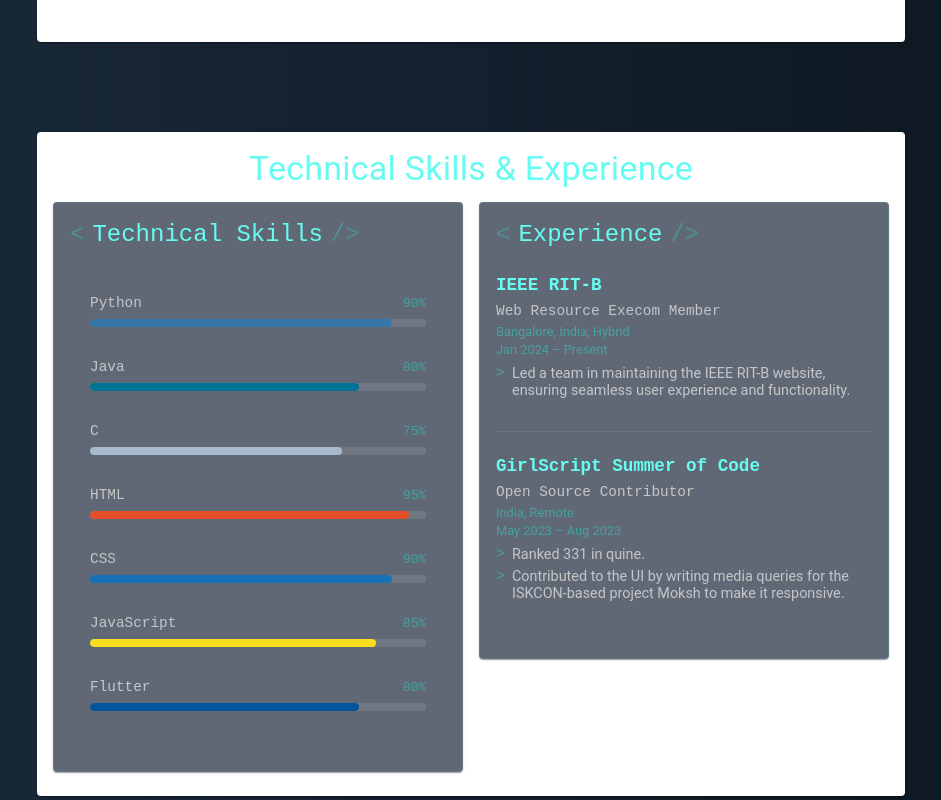
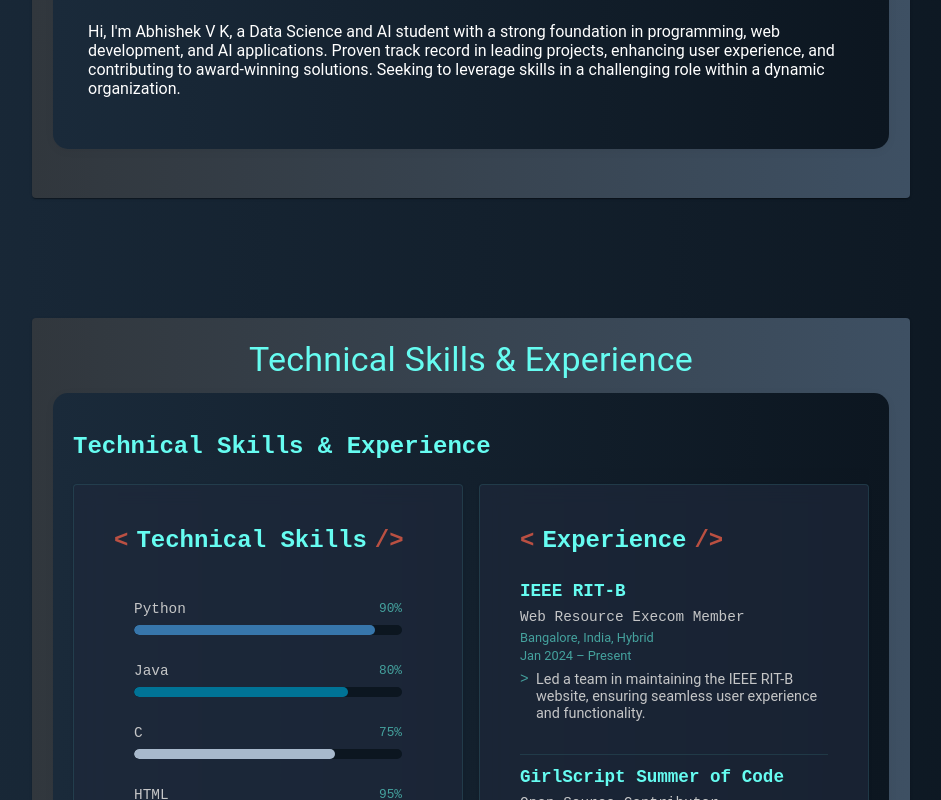
Before and after one commit to Abhishekvk04/Portfolio-Website, a React (Create React App) app: page / in a window 1280 px wide. Shown: the part 720-1520 px from the top of the page, without its empty margins (169-1110 px from the left). Built offline with nearby package versions, Linux system fonts and the light colour scheme.

Commit message:
changes made in css part

```diff
--- a/src/App.css
+++ b/src/App.css
@@ -402,3 +402,148 @@
     margin-bottom: 1rem;
   }
 }
+
+
+.grid-wrapper {
+  background: linear-gradient(to right, #1a2a3a, #0c1620);
+}
+
+.skills-and-experience {
+  background: linear-gradient(to right, #1a2a3a, #0c1620);
+}
+
+.about-me-section {
+  background: linear-gradient(to right, #1a2a3a, #0c1620);
+  padding: 20px;
+  border-radius: 10px;
+  margin-bottom: 20px;
+  box-shadow: 0 2px 10px rgba(0, 0, 0, 0.05); /* Soft shadow effect */
+}
+
+.skills-and-experience-section {
+  background: linear-gradient(to right, #1a2a3a, #0c1620);
+  padding: 20px;
+  border-radius: 10px;
+  box-shadow: 0 2px 10px rgba(0, 0, 0, 0.05); /* Soft shadow effect */
+  margin-bottom: 20px;
+}
+
+.skills-and-experience-section .section-title {
+  font-weight: bold;
+  margin-bottom: 16px;
+  font-size: 1.5rem;
+}
+
+@media (max-width: 768px) {
+  .about-me-section,
+  .skills-and-experience-section {
+    padding: 16px;
+    margin-bottom: 16px;
+  }
+
+  .left-align {
+    font-size: 1rem;
+  }
+}
+
+/* Responsive adjustments */
+@media (max-width: 768px) {
+  .App-card {
+    margin-bottom: 20px; /* Reduce margin for smaller screens */
+    padding: 15px;
+  }
+}
+/* General styles for section cards */
+.App-card {
+
+  background: linear-gradient(to right, #31373d, #3e5063); /* Gradient background */
+  border-radius: 20px; /* Increase rounded corners for smoother look */
+  margin-bottom: 40px; /* Space between sections */
+  padding: 5px; /* Add extra padding for breathing space */
+  box-shadow: 0 10px 30px rgba(0, 0, 0, 0.2); /* Softer shadow for a more elevated look */
+  transition: all 0.4s ease-in-out; /* Smooth transition for hover effects */
+}
+
+/* Smooth hover effect */
+.App-card:hover {
+  box-shadow: 0 15px 40px rgba(0, 0, 0, 0.25); /* Increase shadow for a hovering effect */
+  transform: translateY(-8px) scale(1.02); /* Slight lift and scale for hover effect */
+  transition: transform 0.3s ease-in-out, box-shadow 0.4s ease-in-out; /* Ensure smooth transition */
+}
+
+/* Section header titles */
+.section-title {
+  text-align: center;
+  color: #66fcf1; /* Cyan color for the title */
+  font-size: 1.8rem;
+  font-weight: bold;
+  margin-bottom: 20px;
+}
+
+/* About Me and Experience sections content */
+.about-me-section,
+.skills-and-experience-section {
+  background-color: rgba(255, 255, 255, 0.05); /* Slightly transparent background for inner content */
+  padding: 20px;
+  border-radius: 15px; /* Smoother corners inside */
+}
+
+/* Skill Bar styling */
+.skill-bar-bg {
+  background-color: #0c1620;
+  height: 10px;
+  border-radius: 20px; /* Smooth rounded ends */
+  margin-top: 8px;
+  overflow: hidden; /* Ensures the fill stays within the rounded corners */
+}
+
+.skill-bar-fill {
+  height: 100%;
+  border-radius: 20px; /* Smooth rounded ends */
+  transition: width 1s ease-out; /* Smooth fill animation */
+}
+
+/* Responsive adjustments */
+@media (max-width: 768px) {
+  .App-card {
+    margin-bottom: 20px; /* Reduce margin for smaller screens */
+    padding: 15px;
+    border-radius: 20px; /* Slightly reduce corner rounding on small screens */
+  }
+}
+
+
+.section-card {
+  background: linear-gradient(to right, #1a2a3a, #0c1620);
+  border-radius: 12px;
+  box-shadow: 0 4px 12px rgba(0, 0, 0, 0.1);
+  padding: 24px;
+  transition: box-shadow 0.3s ease-in-out;
+}
+
+.section-card:hover {
+  box-shadow: 0 6px 20px rgba(0, 0, 0, 0.15);
+}
+
+.skills-container,
+.experience-container {
+  display: flex;
+  flex-direction: column;
+  gap: 12px;
+}
+
+.title-tag {
+  color: #ff6347;
+}
+
+.section-title {
+  font-weight: bold;
+  margin-bottom: 16px;
+  font-size: 1.5rem;
+}
+
+@media (max-width: 768px) {
+  .section-card {
+    padding: 16px;
+  }
+}
--- a/src/App.js
+++ b/src/App.js
@@ -91,7 +91,7 @@
   ];
 
   return (
-    <Grid container spacing={2}>
+    <Grid container spacing={2} className="grid-wrapper">
       <Grid item xs={12} md={6}>
         <motion.div
           initial={{ opacity: 0, scale: 0.95 }}
@@ -101,24 +101,19 @@
           <Card className="section-card skills-card">
             <CardContent>
               <Typography variant="h5" className="section-title">
-                <span className="title-tag">&lt;</span>
-                Technical Skills
+                <span className="title-tag">&lt;</span> Technical Skills
                 <span className="title-tag">/&gt;</span>
               </Typography>
               <Box className="skills-container">
                 {skills.map((skill, index) => (
-                  <SkillBar
-                    key={index}
-                    skill={skill.name}
-                    level={skill.level}
-                    color={skill.color}
-                  />
+                  <SkillBar key={index} skill={skill.name} level={skill.level} color={skill.color} />
                 ))}
               </Box>
             </CardContent>
           </Card>
         </motion.div>
       </Grid>
+
     <Grid item xs={12} md={6}>
       <motion.div
         initial={{ opacity: 0, scale: 0.95 }}
@@ -128,8 +123,7 @@
         <Card className="section-card experience-card">
           <CardContent>
             <Typography variant="h5" className="section-title">
-                <span className="title-tag">&lt;</span>
-                Experience
+              <span className="title-tag">&lt;</span> Experience
               <span className="title-tag">/&gt;</span>
             </Typography>
             <div className="experience-container">
@@ -142,6 +136,7 @@
       </motion.div>
     </Grid>
   </Grid>
+
   );
 };
 
@@ -213,9 +208,21 @@
   const getSectionContent = (id) => {
     switch (id) {
       case 'about-me':
-        return <p className="left-align">Hi, I'm Abhishek V K, a Data Science and AI student with a strong foundation in programming, web development, and AI applications. Proven track record in leading projects, enhancing user experience, and contributing to award-winning solutions. Seeking to leverage skills in a challenging role within a dynamic organization.</p>;
+        return (
+          <div className="about-me-section">
+            <h2 className="section-title">About Me</h2>
+            <p className="left-align">
+              Hi, I'm Abhishek V K, a Data Science and AI student with a strong foundation in programming, web development, and AI applications. Proven track record in leading projects, enhancing user experience, and contributing to award-winning solutions. Seeking to leverage skills in a challenging role within a dynamic organization.
+            </p>
+          </div>
+        );
       case 'skills-and-experience':
-        return <SkillsAndExperience />;
+        return (
+          <div className="skills-and-experience-section">
+            <h2 className="section-title">Technical Skills & Experience</h2>
+            <SkillsAndExperience />
+          </div>
+        );
       default:
         return null;
     }
```
Lines whose indentation alone changed are shown as unchanged.
